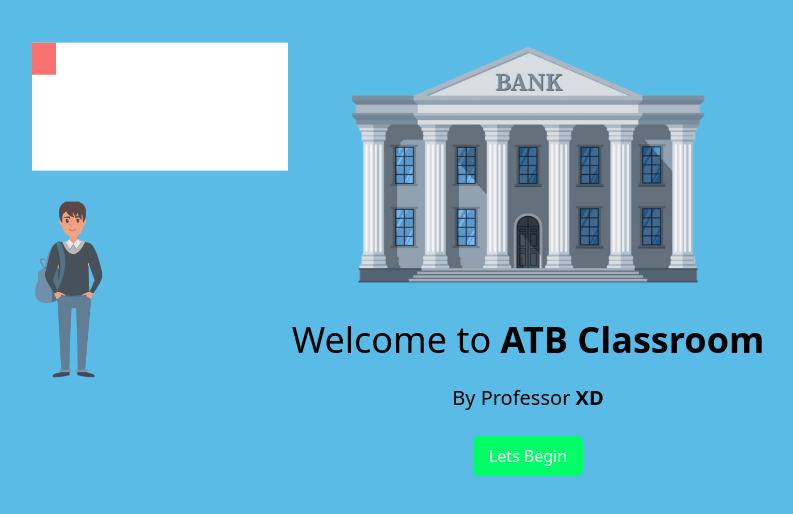
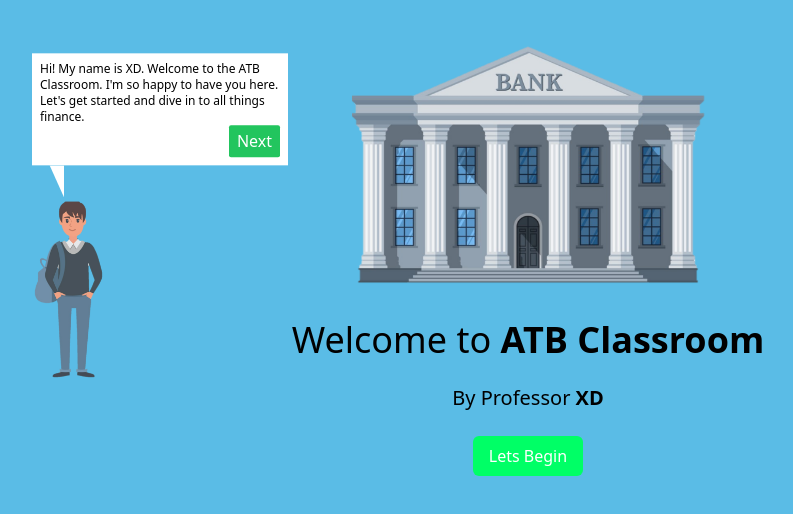
Before and after one commit to Tekri96/ATB-Classroom, a Next.js app: page / in a window 1280 px wide. Shown: the top 514 px of the page, without its empty margins (112-905 px from the left). Built offline with nearby package versions, Linux system fonts and the light colour scheme.

Commit message:
Updated Text Box

```diff
--- a/components/welcompage/index.tsx
+++ b/components/welcompage/index.tsx
@@ -1,15 +1,27 @@
 import React from 'react';
-
+import { motion } from 'framer-motion';
 type Props = {};
 
 export default function WelcomePage() {
   return (
     <div className='w-screen h-screen bg-[#5ABCE6] flex items-center justify-center'>
       <div className='h-full'>
-        <div className='relative flex flex-col justify-center ml-8 -mr-32'>
+        <div className='relative flex flex-col justify-center ml-8 -mr-32 '>
           <div className='absolute translate-x-full translate-y-full'>
-            <div className='absolute top-0 w-64 h-32 translate-x-4 bg-white -translate-y-2/3'>
-              <div className='absolute w-6 h-8 bg-red-400' />
+            <div className='absolute top-0 w-64 p-2 translate-x-4 bg-white -translate-y-2/3'>
+              <div className='absolute bottom-0 flex w-6 h-8 translate-y-full bg-white triangle' />
+              <motion.p
+                animate={{ y: [0, 20, 0] }}
+                className='text-xs font-inter'>
+                Hi! My name is XD. Welcome to the ATB Classroom. I'm so happy to
+                have you here. Let's get started and dive in to all things
+                finance.
+              </motion.p>
+              <div className='w-full text-end'>
+                <button className='px-2 py-1 text-white bg-green-500 rounded-sm text-end'>
+                  Next
+                </button>
+              </div>
             </div>
             <img
               src='/assets/boy.png'
--- a/package.json
+++ b/package.json
@@ -7,6 +7,7 @@
     "export": "next build && next export"
   },
   "dependencies": {
+    "framer-motion": "^6.3.16",
     "next": "latest",
     "react": "18.1.0",
     "react-dom": "18.1.0"
--- a/styles/globals.css
+++ b/styles/globals.css
@@ -3,3 +3,9 @@
 @tailwind utilities;
 
 @import url('https://fonts.googleapis.com/css2?family=Inter:wght@100;200;300;400;500;600;700;800;900&display=swap');
+
+@layer utilities {
+  .triangle {
+    clip-path: polygon(40% 0, 100% 100%, 100% 0);
+  }
+}
```
Also changed, not shown: 1 other file (tests, documents, lock files or other folders).
